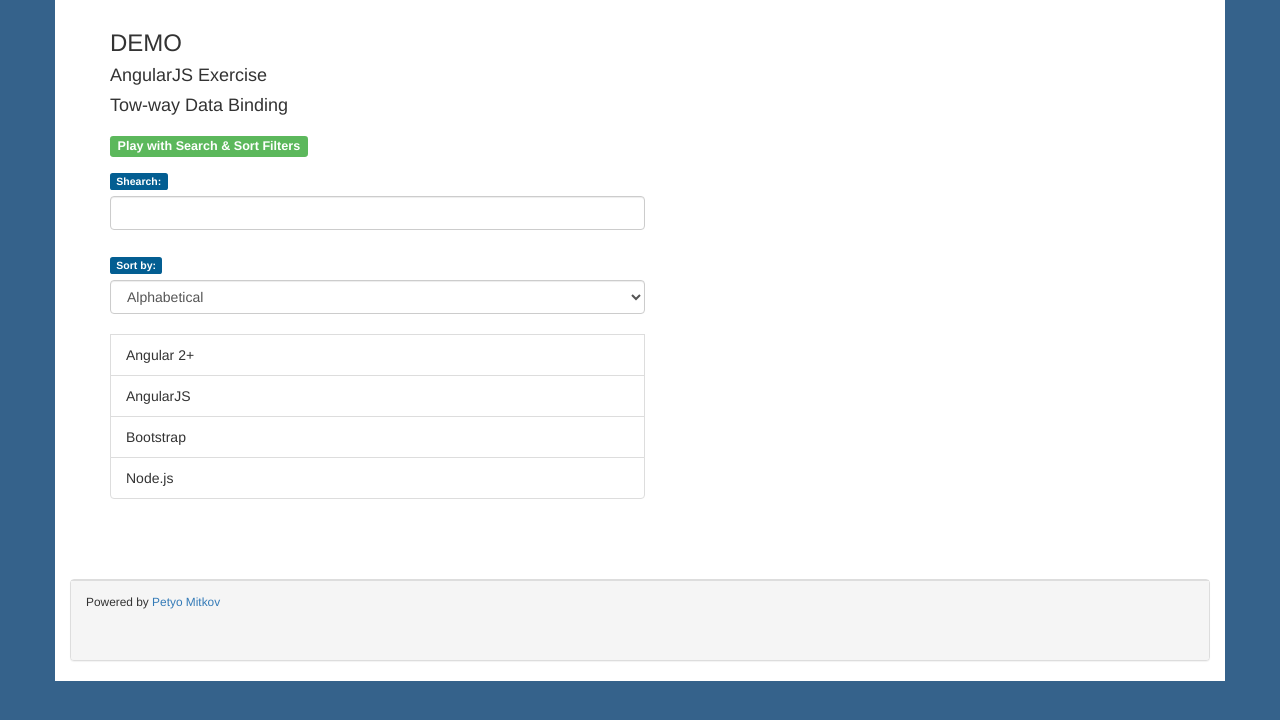
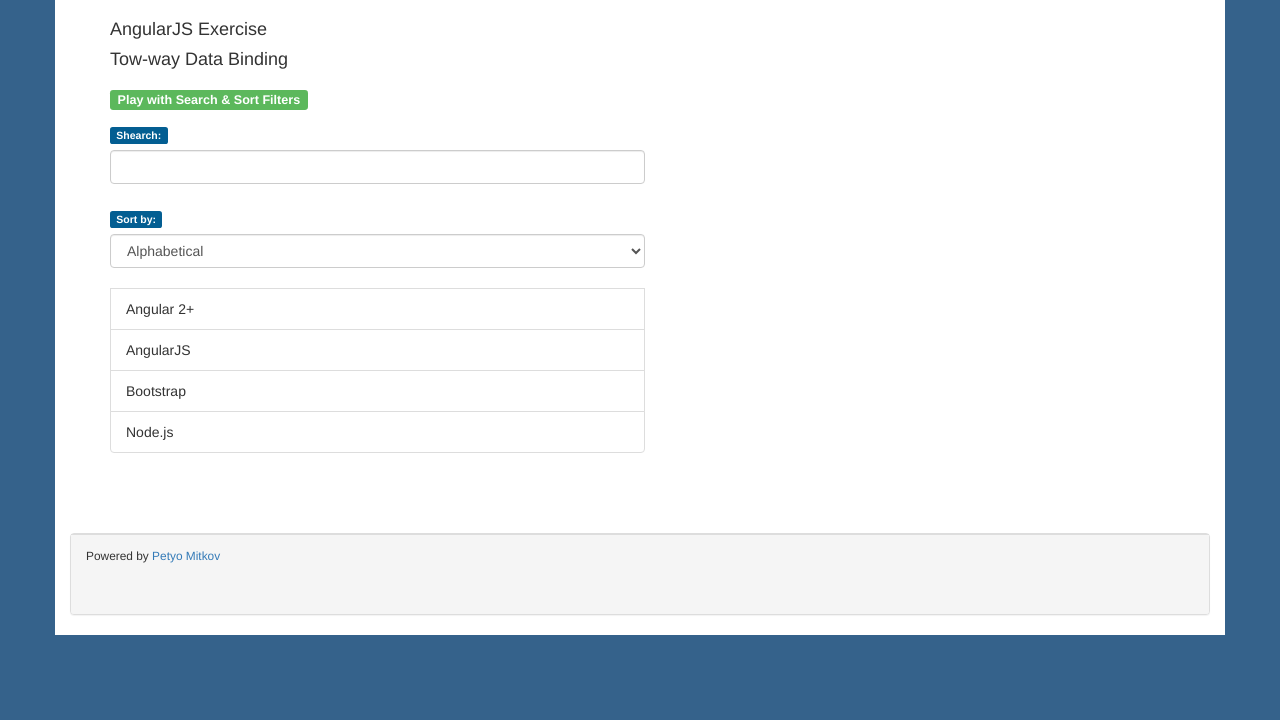
Before and after one commit to petyoMitkov/AngularJS, a website: page docs/index.html in a window 1280 px wide. Drawn offline with nearby package versions, Linux system fonts and the light colour scheme.

Commit message:
Repair Docs folder again

```diff
--- a/docs/index.html
+++ b/docs/index.html
@@ -3,7 +3,7 @@
   <head>
     <meta charset="utf-8">
     <meta name="viewport" content="width=device-width, initial-scale=1.0">
-    <title>DEMO </title>
+    <title>Google Phone Gallery</title>
     <link rel="stylesheet" href="bower_components/bootstrap/dist/css/bootstrap.css" />
     <link rel="stylesheet" href="app.css" />
     <script src="bower_components/angular/angular.js"></script>
@@ -27,6 +27,8 @@
     </div>
 
 
+
+
     <div class="container">
       <div class="panel panel-default">
           <div class="panel-footer">
--- a/docs/petyo-list/petyo-list.template.html
+++ b/docs/petyo-list/petyo-list.template.html
@@ -1,5 +1,4 @@
 <ul>
-    <h3>DEMO</h3>
     <h4>AngularJS Exercise</h4>
     <h4>Tow-way Data Binding</h4>
     <h5 class="label label-success">Play with Search & Sort Filters</h5>
```
